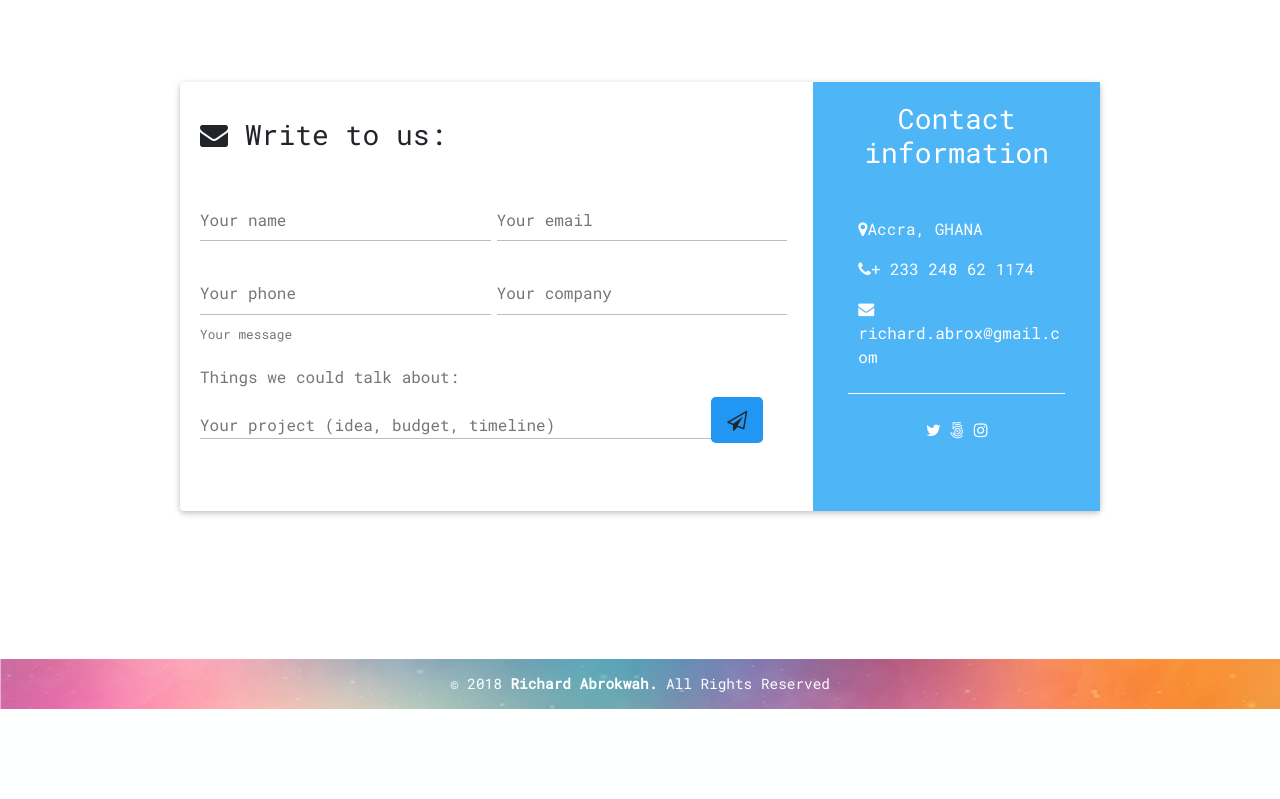
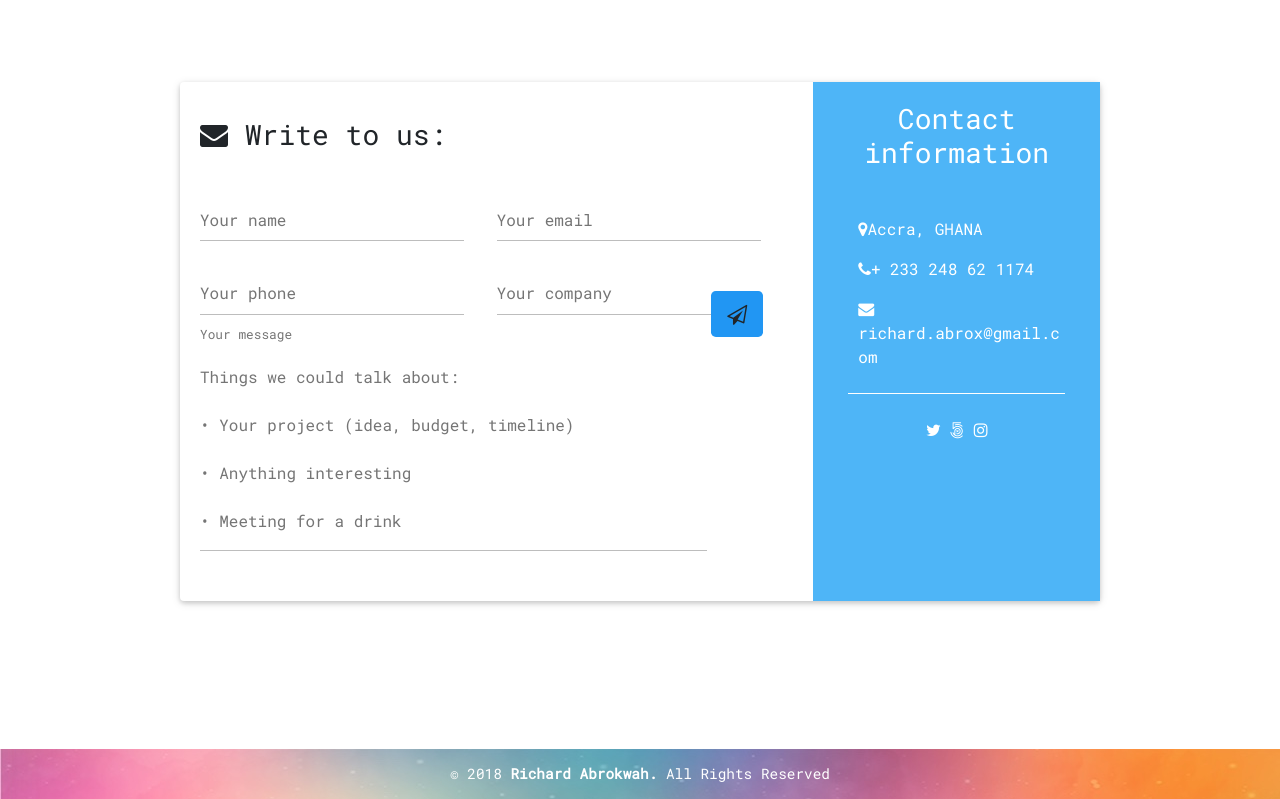
Before and after one commit to GrandFunkyGamer/richardabrokwah, a Flask app: page / in a window 1280 px wide. Shown: the part 3176-3975 px from the top of the page. Before the commit the page ends 3885 px from the top, so only its background shows below. Run offline with Flask 2, Linux system fonts and the light colour scheme; some libraries are stand-ins or nearby versions.

Commit message:
form control width

```diff
--- a/static/css/custom.css
+++ b/static/css/custom.css
@@ -221,3 +221,11 @@ footer.page-footer .footer-copyright {
   background-repeat: no-repeat;
   background-size: cover;
 }
+
+textarea.md-textarea {
+    min-height: 10rem;
+}
+
+input[type=date], input[type=datetime-local], input[type=email], input[type=number], input[type=password], input[type=search-md], input[type=search], input[type=tel], input[type=text], input[type=time], input[type=url], textarea.md-textarea {
+    width: 90%;
+}
```
